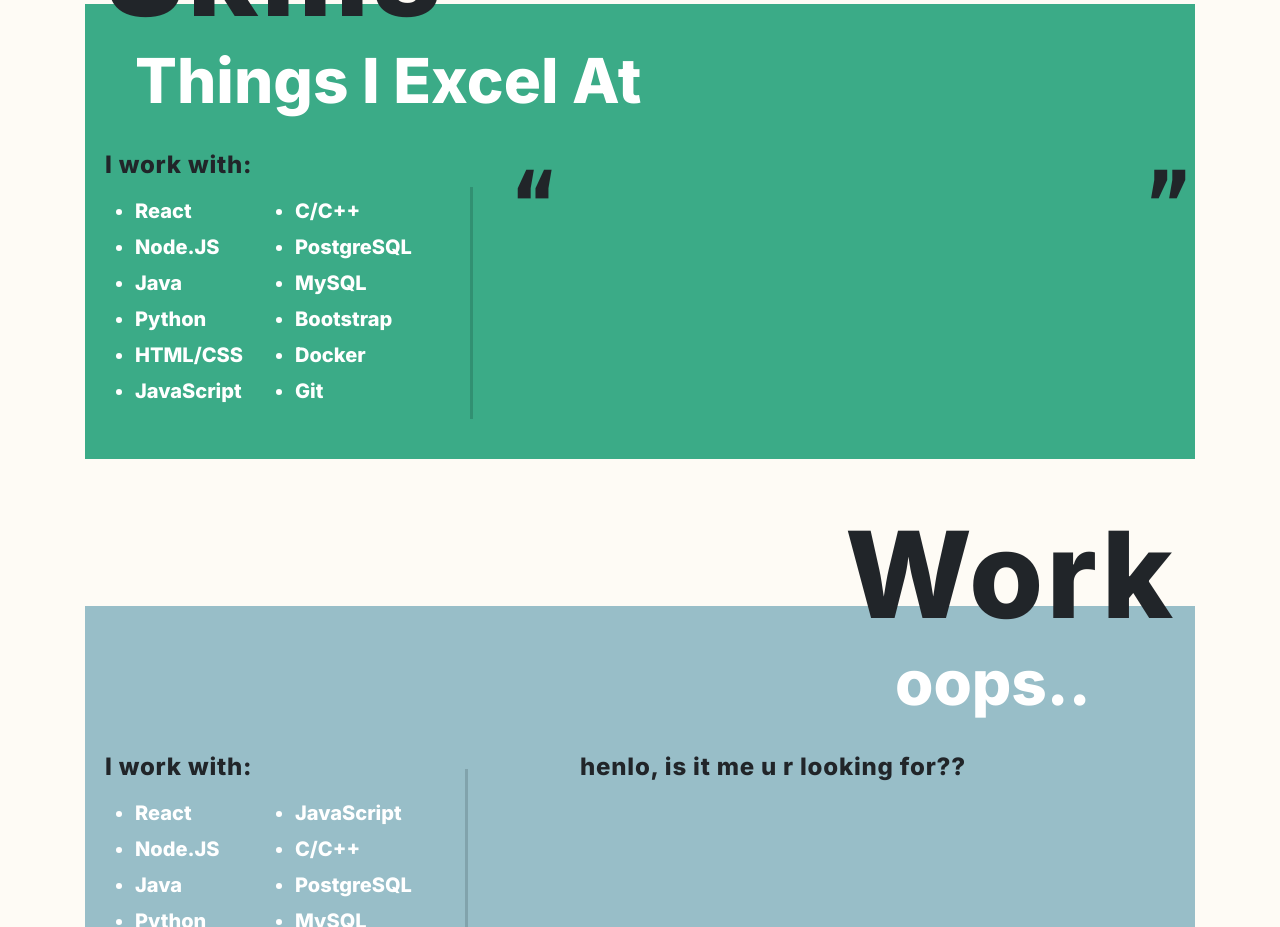
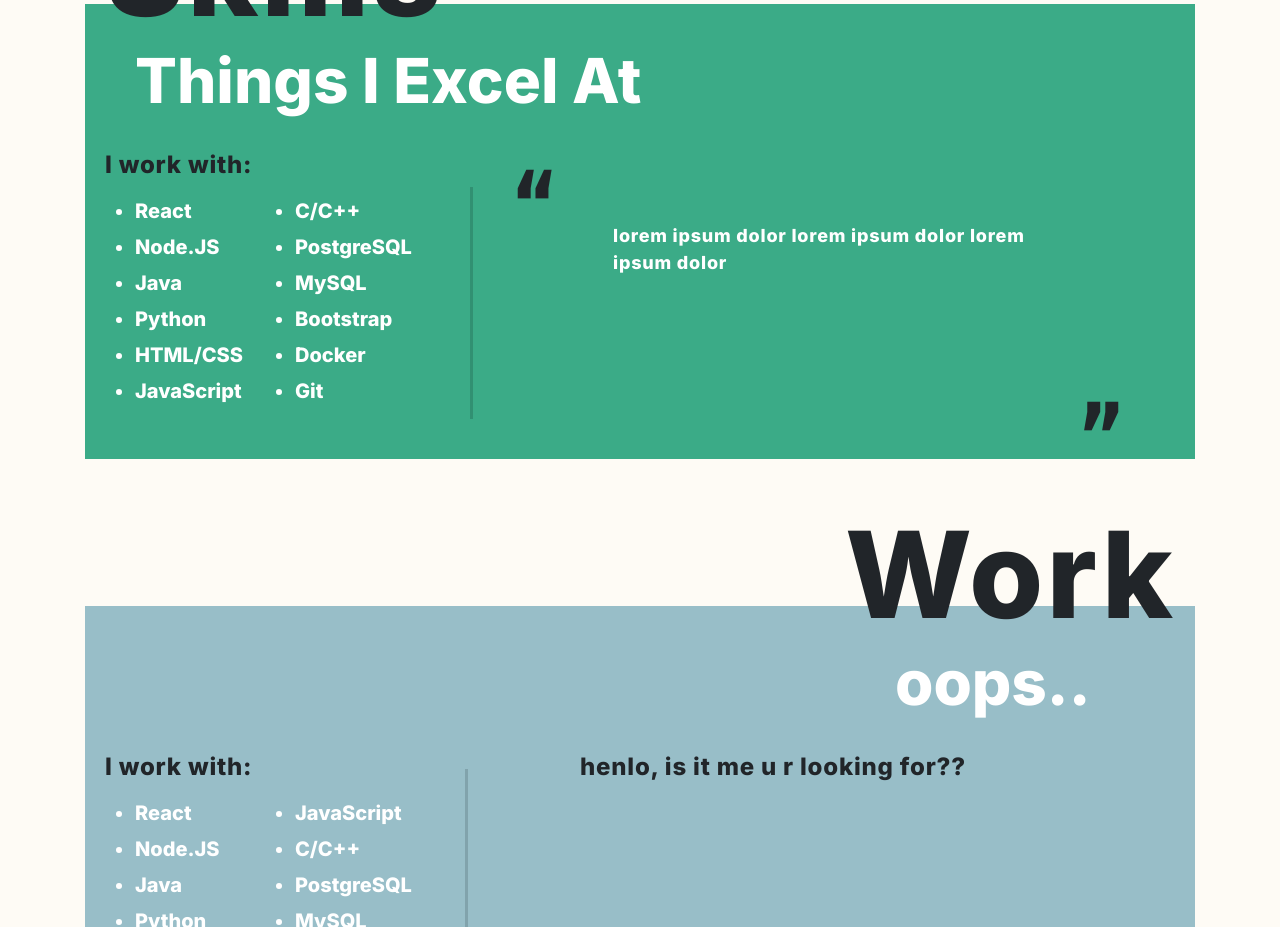
Before and after one commit to noahjacknichols/portfolio, a React (Create React App) app: page / in a window 1280 px wide. Shown: the part 960-1887 px from the top of the page. Built offline with nearby package versions, Linux system fonts and the light colour scheme; a web font is replaced by a local one.

Commit message:
in css hell

```diff
--- a/src/Components/Skills.css
+++ b/src/Components/Skills.css
@@ -93,22 +93,27 @@
 .quoteBottom {
     font-family: 'Yantramanav', sans-serif;
     font-size: 120px;
+    height: 80px;
+    margin-top: 50px;
     /* margin-bottom: 10px; */
     /* margin-top: 40px;
     margin-right: 20px; */
     /* margin-right: 20px; */
     /* height: 0px; */
     /* float: right; */
-    position: relative;
-    bottom: 0px;
-    right: 0px;
+    position: absolute;
+    bottom: 20px;
+    right: 30px;
 }
 
+
 .quoteText {
-    margin-top: 75px;
+    margin-top: 95px;
     margin-bottom: 80px;
     font-size: 18px;
     font-family: 'Inter', sans-serif;
+    margin-left: 10px;
+    margin-right: 10px;
 }
 
 .floatRight {
--- a/src/Components/Skills.jsx
+++ b/src/Components/Skills.jsx
@@ -43,11 +43,11 @@ function Skills(){
 
                         <div className= "d-none d-md-block dashed"></div>
 
-                        <Col s={12} ><div className="quoteTop">“</div></Col>
-                        <Col s={12} >
-                            <div className="white langs quoteText">  </div>
+                        <Col s={12} md={1}><div className="quoteTop">“</div></Col>
+                        <Col s={12} md={5}>
+                            <div className="white langs quoteText"> lorem ipsum dolor lorem ipsum dolor lorem ipsum dolor </div>
                         </Col>
-                        <Col id="bottomer" s={12}><div className="quoteBottom floatRight">”</div></Col>
+                        <Col s={12} md={1}><div className="quoteBottom quoteBottomCtn">”</div></Col>
                     </Row>
                 </div>
 
```
